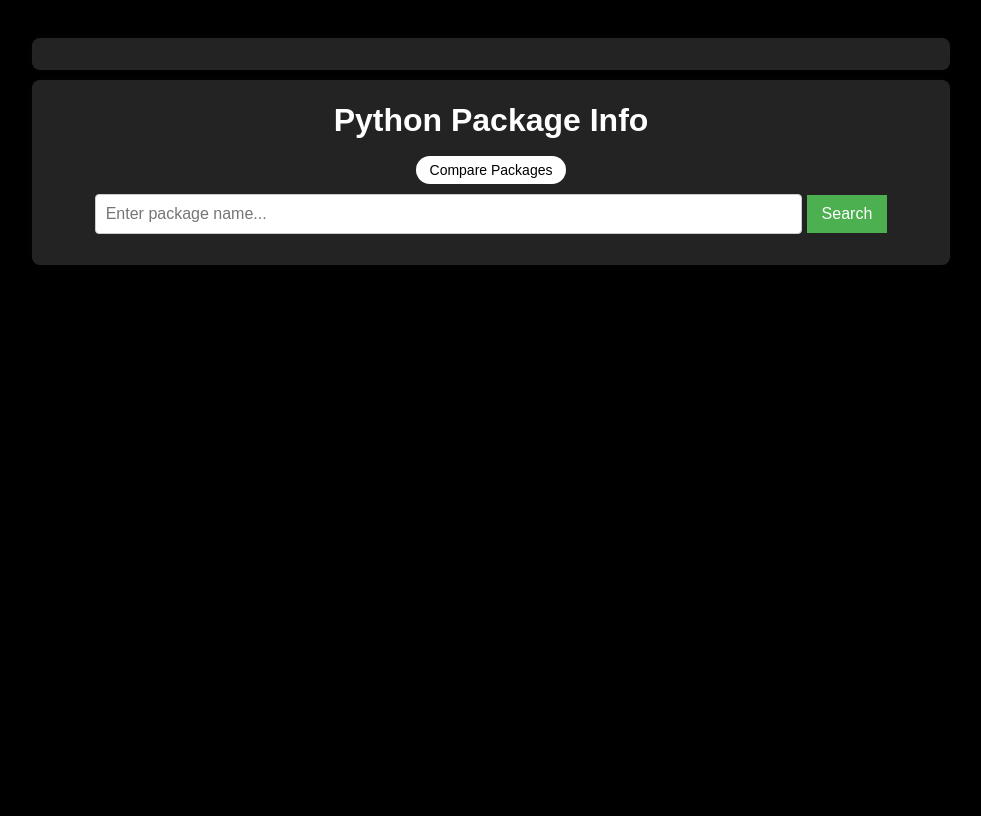
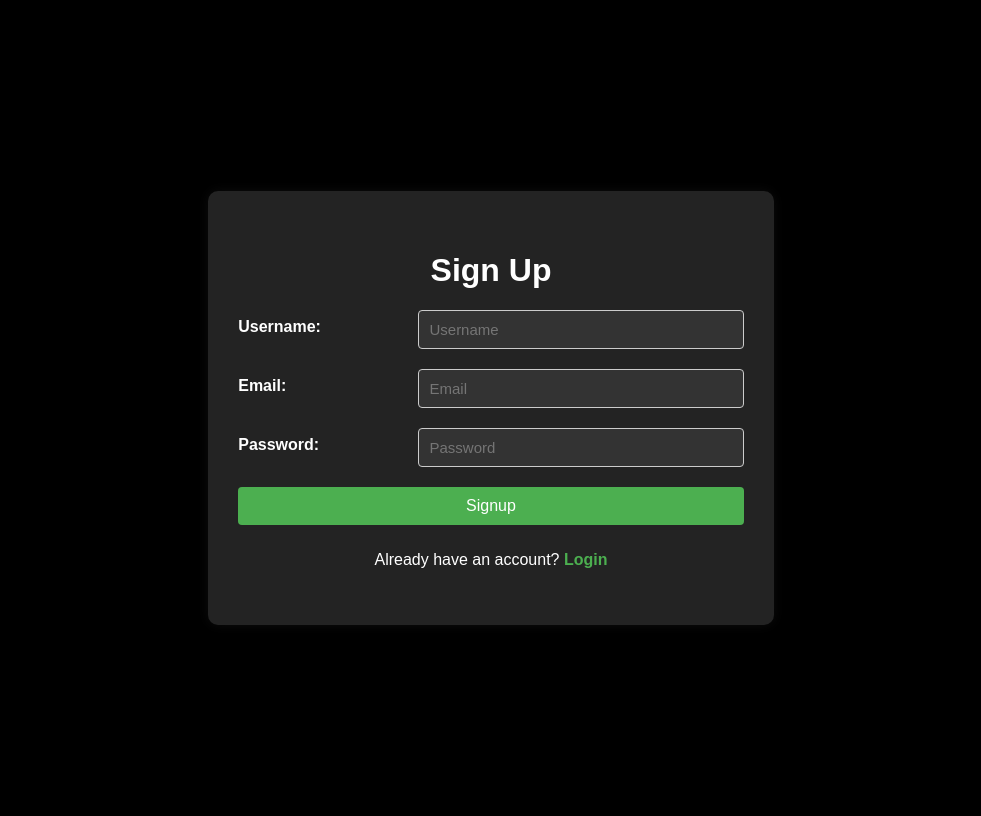
Before and after one commit to Sumuk007/Python-Package-Info, a FastAPI app: page / in a window 1280 px wide. Shown: the whole page, without its empty margins (149-1130 px from the left). Before the commit the page ends 265 px from the top, so only its background shows below. Run offline with FastAPI, Linux system fonts and the light colour scheme.

Commit message:
Added Login and Signup features

```diff
--- /dev/null
+++ b/database.py
@@ -0,0 +1,15 @@
+from sqlalchemy import create_engine
+from sqlalchemy.orm import sessionmaker, declarative_base
+
+DATABASE_URL = "postgresql://postgres:sumuk@localhost:5500/python_package_info"
+
+engine = create_engine(DATABASE_URL)
+SessionLocal = sessionmaker(bind=engine, autoflush=False, autocommit=False)
+Base = declarative_base()
+
+# ✅ Connection test
+try:
+    with engine.connect() as conn:
+        print("✅ Connected to PostgreSQL at port 5500")
+except Exception as e:
+    print("❌ Connection failed:", e)
--- a/main.py
+++ b/main.py
@@ -1,10 +1,20 @@
-from fastapi import FastAPI, Request, Form
+from fastapi import FastAPI, Request, Form, Depends
 from fastapi.responses import HTMLResponse
 from fastapi.templating import Jinja2Templates
 from fastapi.staticfiles import StaticFiles
-from fastapi.responses import JSONResponse
+from fastapi.responses import JSONResponse, RedirectResponse
+from starlette.status import HTTP_302_FOUND
 import httpx
 import asyncio
+
+from sqlalchemy.orm import Session
+from database import SessionLocal, engine
+from models import Base, User
+from auth_utils import hash_password, verify_password
+
+print("📦 Creating tables...")
+Base.metadata.create_all(bind=engine)
+print("✅ Tables should now exist.")
 
 app = FastAPI()
 
@@ -16,8 +26,23 @@ MAX_HISTORY = 5
 templates = Jinja2Templates(directory="templates")
 app.mount("/static", StaticFiles(directory="static"), name="static")
 
+
+def get_db():
+    db = SessionLocal()
+    try:
+        yield db
+    finally:
+        db.close()
+
 @app.get("/", response_class=HTMLResponse)
 async def home(request: Request):
+    return templates.TemplateResponse("signup.html", {
+        "request": request,
+        "history": search_history
+    })
+
+@app.get("/home", response_class=HTMLResponse)
+async def home_page(request: Request):
     return templates.TemplateResponse("index.html", {
         "request": request,
         "history": search_history
@@ -146,3 +171,54 @@ async def compare_packages(request: Request, package1: str = Form(...), package2
         "info1": info1,
         "info2": info2,
     })
+
+
+
+@app.get("/signup", response_class=HTMLResponse)
+async def signup_form(request: Request):
+    return templates.TemplateResponse("signup.html", {"request": request})
+
+
+@app.post("/signup", response_class=HTMLResponse)
+async def signup(
+    request: Request,
+    username: str = Form(...),
+    email: str = Form(...),
+    password: str = Form(...),
+    db: Session = Depends(get_db)
+):
+    existing_user = db.query(User).filter(User.username == username).first()
+    if existing_user:
+        return templates.TemplateResponse("signup.html", {
+            "request": request,
+            "error": "Username already exists"
+        })
+    hashed = hash_password(password)
+    user = User(username=username, email=email, hashed_password=hashed)
+    db.add(user)
+    db.commit()
+    return RedirectResponse("/login", status_code=HTTP_302_FOUND)
+
+
+@app.get("/login", response_class=HTMLResponse)
+async def login_form(request: Request):
+    return templates.TemplateResponse("login.html", {"request": request})
+
+
+@app.post("/login", response_class=HTMLResponse)
+async def login(
+    request: Request,
+    username: str = Form(...),
+    password: str = Form(...),
+    db: Session = Depends(get_db)
+):
+    user = db.query(User).filter(User.username == username).first()
+    if not user or not verify_password(password, user.hashed_password):
+        return templates.TemplateResponse("login.html", {
+            "request": request,
+            "error": "Invalid credentials"
+        })
+    return templates.TemplateResponse("index.html", {
+        "request": request,
+        "username": user.username
+    })
--- a/pyproject.toml
+++ b/pyproject.toml
@@ -5,9 +5,13 @@ description = "Add your description here"
 readme = "README.md"
 requires-python = ">=3.10"
 dependencies = [
+    "bcrypt>=4.3.0",
     "fastapi>=0.115.13",
     "httpx>=0.28.1",
     "jinja2>=3.1.6",
+    "passlib>=1.7.4",
+    "psycopg2>=2.9.10",
     "python-multipart>=0.0.20",
+    "sqlalchemy>=2.0.41",
     "uvicorn>=0.34.3",
 ]
--- /dev/null
+++ b/static/signup.css
@@ -0,0 +1,85 @@
+/* General Page Layout */
+body {
+    font-family: Arial, sans-serif;
+    background-color: black;
+    color: white;
+    display: flex;
+    justify-content: center;
+    align-items: center;
+    height: 100vh;
+}
+
+/* Signup Form Container */
+.container {
+    background-color: #232323;
+    padding: 40px 30px;
+    border-radius: 10px;
+    width: 40%;
+    box-shadow: 0 0 12px rgba(255, 255, 255, 0.05);
+    text-align: center;
+}
+
+/* Input Groups */
+.usernane_container,
+.email_container,
+.password_container {
+   display: flex;
+    justify-content: space-between;
+    align-items: center;
+    margin-bottom: 20px;
+}
+
+
+label {
+    display: block;
+    margin-bottom: 6px;
+    font-weight: bold;
+}
+
+input[type="text"],
+input[type="email"],
+input[type="password"] {
+    width: 60%;
+    padding: 10px;
+    font-size: 15px;
+    border: 1px solid #ccc;
+    border-radius: 4px;
+    background-color: #333;
+    color: white;
+}
+
+/* Submit Button */
+button {
+    width: 100%;
+    padding: 10px;
+    background-color: #4CAF50;
+    color: white;
+    font-size: 16px;
+    border: none;
+    border-radius: 4px;
+    cursor: pointer;
+}
+
+button:hover {
+    background-color: #45a049;
+}
+
+/* Error Message */
+.error {
+    margin-top: 10px;
+    color: red;
+    font-weight: bold;
+}
+
+/* Switch Link */
+.switch {
+    display: inline-block;
+    margin-top: 10px;
+    text-decoration: none;
+    color: #4CAF50;
+    font-weight: bold;
+}
+
+.switch:hover {
+    text-decoration: underline;
+}
--- a/static/style.css
+++ b/static/style.css
@@ -19,12 +19,13 @@ body {
 }
 
 input[type="text"] {
-    width: 80%;
+     width: 80%;
     padding: 10px;
-    font-size: 16px;
+    font-size: 15px;
     border: 1px solid #ccc;
     border-radius: 4px;
-    margin-top: 15px;
+    background-color: #333;
+    color: white;
 }
 
 button {
@@ -34,6 +35,7 @@ button {
     color: white;
     border: none;
     cursor: pointer;
+    border-radius: 35px;
 }
 
 button:hover {
@@ -113,3 +115,16 @@ p strong{
 .compare:hover {
     background-color: #4caf50;
 }
+
+.compare-grid {
+      display: grid;
+      grid-template-columns: 1fr 1fr;
+      gap: 30px;
+      margin-top: 30px;
+    }
+    .box {
+      background: #1a1a1a;
+      padding: 20px;
+      border-radius: 8px;
+      border: 1px solid #333;
+    }
--- /dev/null
+++ b/templates/signup.html
@@ -0,0 +1,36 @@
+<!DOCTYPE html>
+<html>
+  <head>
+    <title>Sign Up</title>
+    <link rel="stylesheet" href="/static/signup.css" />
+  </head>
+  <body>
+    <div class="container">
+      <h1>Sign Up</h1>
+      <form method="post" action="/signup">
+       <div class="usernane_container">
+        <label for="username">Username:</label>
+        <input type="text" name="username" placeholder="Username" required />
+        </div>
+        <div class="email_container">
+        <label for="email">Email:</label>
+        <input type="email" name="email" placeholder="Email" required />
+        </div>
+        <div class="password_container">
+        <label for="password">Password:</label>
+        <input type="password" name="password" placeholder="Password" required />
+        </div>
+        <button type="submit">Signup</button>
+      </form>
+
+      {% if error %}
+      <p class="error">{{ error }}</p>
+      {% endif %}
+
+      <p>
+        Already have an account?
+        <a class="switch" href="/login">Login</a>
+      </p>
+    </div>
+  </body>
+</html>
```
Also changed, not shown: auth_utils.py (added, +9 -0 lines), create_tables.py (added, +12 -0 lines), models.py (added, +10 -0 lines), static/login.css (added, +83 -0 lines), templates/compare.html (+8 -13 lines), templates/login.html (added, +32 -0 lines), 1 other file.
